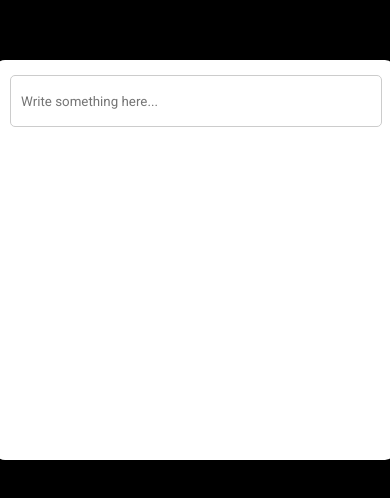
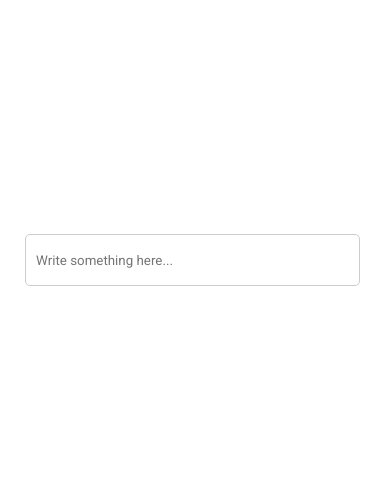
Before and after one commit to ZeeshanAD50/JavaScript-Projects, a plain HTML site: page todo-app/index.html in a window 390 px wide. Shown: the part 162-660 px from the top of the page. Drawn offline with Linux system fonts and the light colour scheme.

Commit message:
make todo-app design responsive for all devices

```diff
--- a/todo-app/style.css
+++ b/todo-app/style.css
@@ -22,9 +22,10 @@ body {
     display: flex;
     flex-direction: column;
     width: 400px;
-    height: 400px;
+    height: auto; /* Let content dictate the height */
     background-color: white;
     border-radius: 10px;
+    margin: 15px;
 }
 
 /* Styling the input for adding items */
@@ -44,14 +45,12 @@ body {
 
 /* Styling individual items in the list */
 #item-list li {
-    position: relative;
     margin: 10px;
     color: white;
     padding: 10px;
     background-color: black;
     padding-right: 30px;
     border-radius: 5px;
-    /* text-align: justify; */
 }
 
 /* Styling the 'x' icon in each item */
@@ -65,5 +64,18 @@ i {
 .done {
     text-decoration: line-through;
     color: #ccc;
-    background: black;
 }
+
+@media only screen and (max-width: 768px) {
+    body {
+        background-color: white;
+    }
+    #add-item {
+        width: 87%; /* Adjust as needed */
+        margin: 10px;
+    }
+
+    .container {
+        height: auto; /* Let content dictate the height */
+    }
+}
```
Also changed, not shown: todo-app/index.html (+0 -4 lines).
